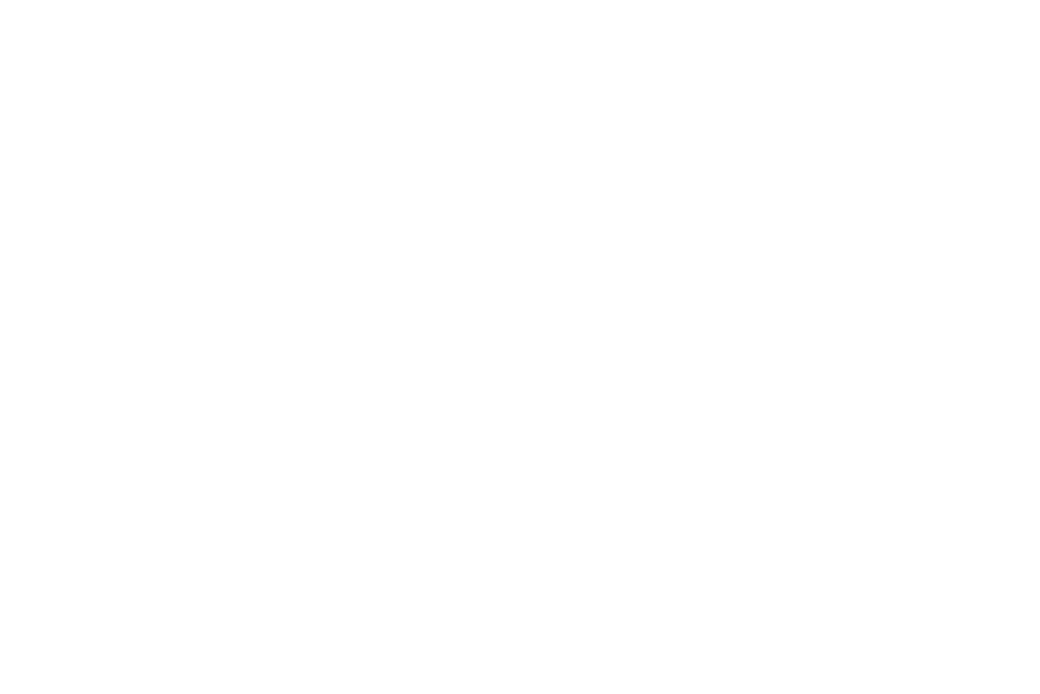
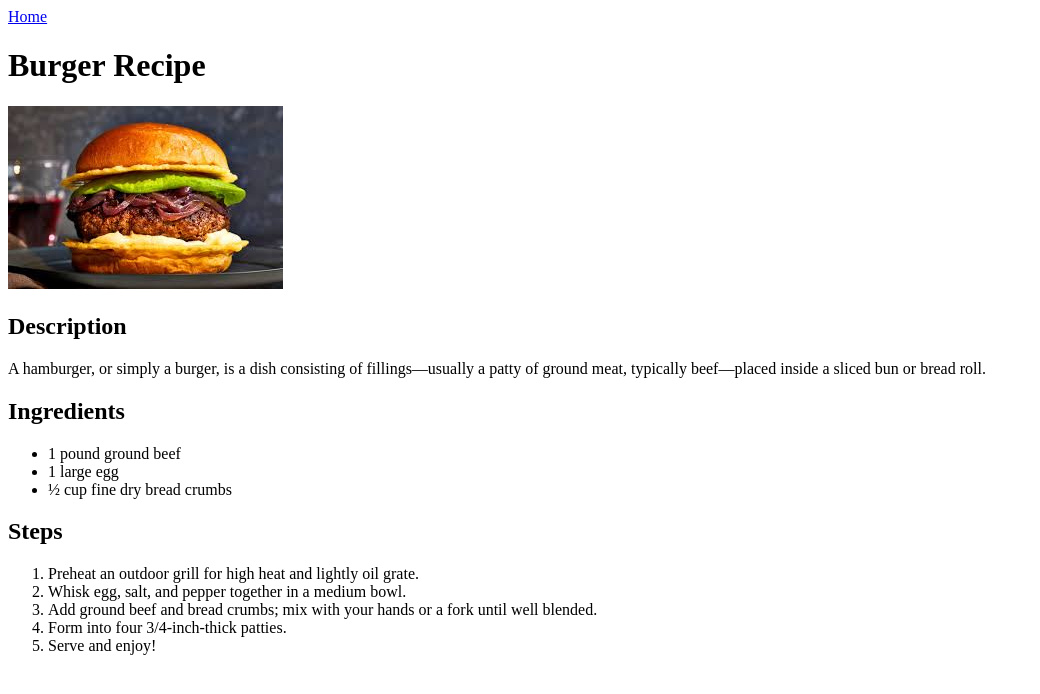
Before and after one commit to Dandaaap/odin-recipes, a plain HTML site: page recipes/burger.html in a window 1280 px wide. Shown: the whole page, without its empty margins (0-1040 px from the left). Drawn offline with Linux system fonts and the light colour scheme.

Commit message:
Update burger.html body

```diff
--- a/recipes/burger.html
+++ b/recipes/burger.html
@@ -5,5 +5,32 @@
     <meta name="viewport" content="width=device-width, initial-scale=1.0" />
     <title>Burger Recipe</title>
   </head>
-  <body></body>
+  <body>
+    <a href="../index.html">Home</a>
+    <h1>Burger Recipe</h1>
+    <img src="burger.jpeg" alt="Burger" />
+    <h2>Description</h2>
+    <p>
+      A hamburger, or simply a burger, is a dish consisting of fillings—usually
+      a patty of ground meat, typically beef—placed inside a sliced bun or bread
+      roll.
+    </p>
+    <h2>Ingredients</h2>
+    <ul>
+      <li>1 pound ground beef</li>
+      <li>1 large egg</li>
+      <li>½ cup fine dry bread crumbs</li>
+    </ul>
+    <h2>Steps</h2>
+    <ol>
+      <li>Preheat an outdoor grill for high heat and lightly oil grate.</li>
+      <li>Whisk egg, salt, and pepper together in a medium bowl.</li>
+      <li>
+        Add ground beef and bread crumbs; mix with your hands or a fork until
+        well blended.
+      </li>
+      <li>Form into four 3/4-inch-thick patties.</li>
+      <li>Serve and enjoy!</li>
+    </ol>
+  </body>
 </html>
```
